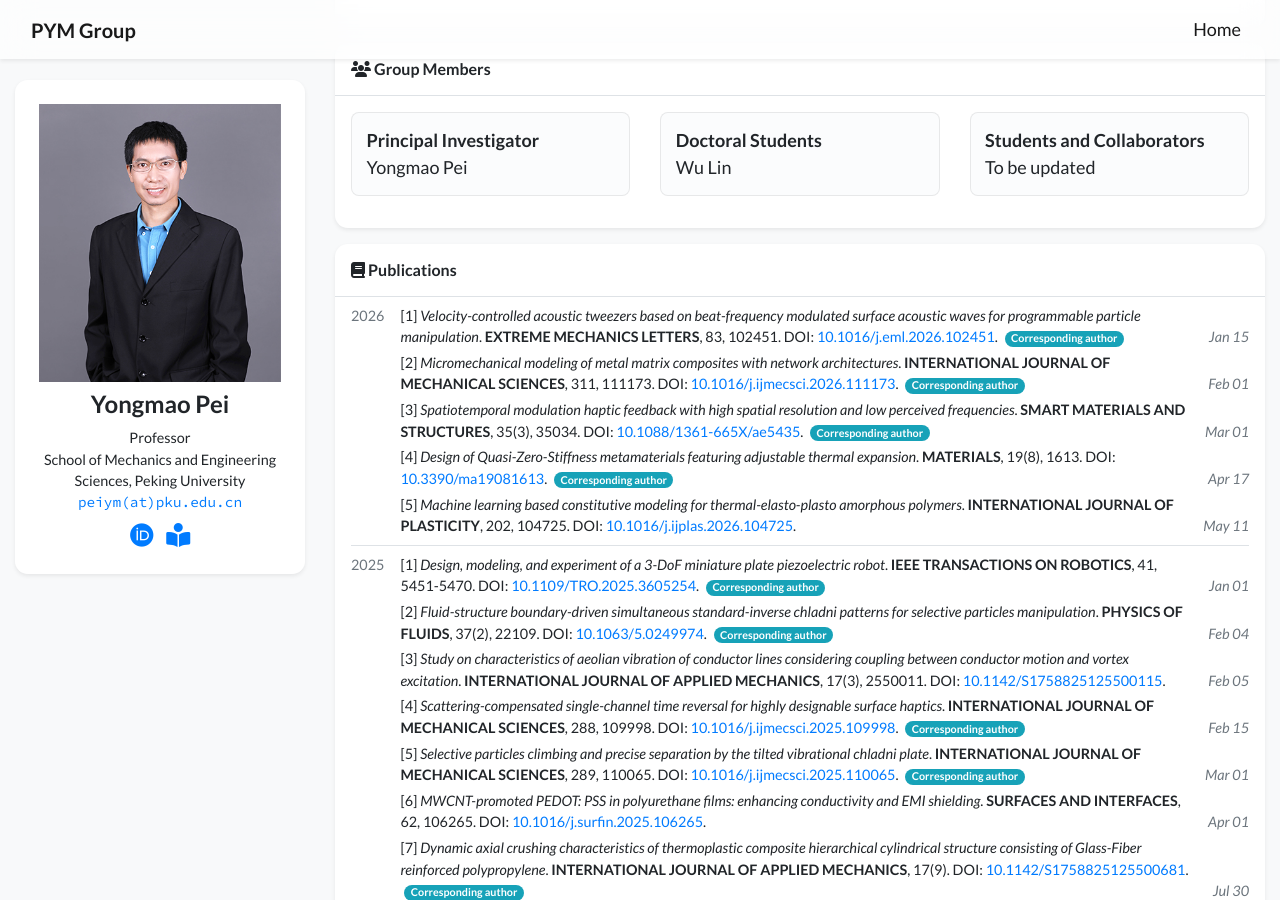
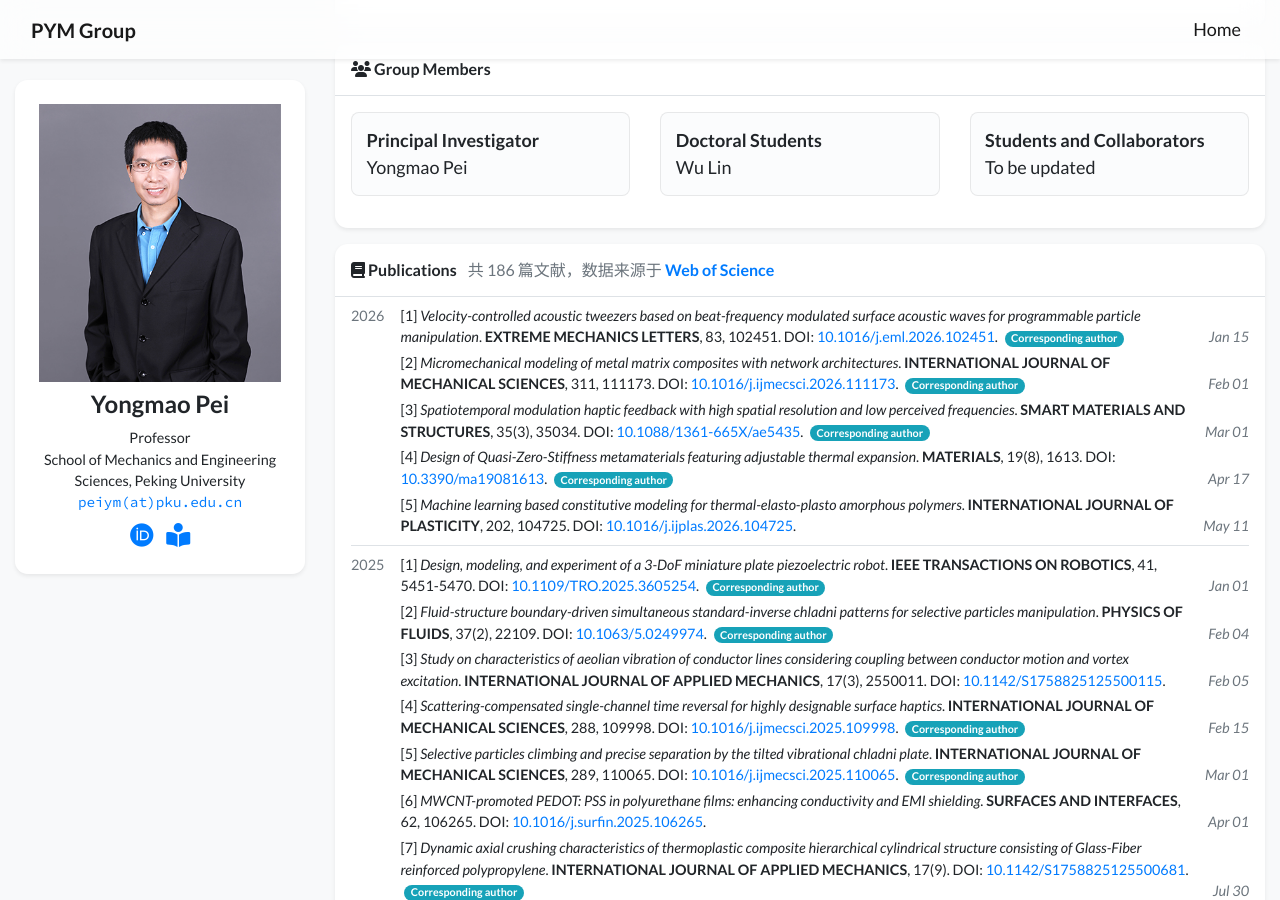
Before and after one commit to WuLin0919/PYM-GROUP, a Jekyll site: the page built from index.html, in a window 1280 px wide and 900 px high, scrolled down 968 px. Built offline with Jekyll 4.4.1, drawn with Linux system fonts in a browser that asks for light colours; nearby versions of some CDN libraries; a style sheet for code colours, icons or effects is not loaded.

Commit message:
Link Web of Science source to official website

```diff
--- a/_includes/widgets/news_card.html
+++ b/_includes/widgets/news_card.html
@@ -1,7 +1,13 @@
 {% assign news_by_year = site.data.news | sort: "date" | reverse | slice: 0, include.limit | group_by_exp: "item", "item.date | date: '%Y'" -%}
 
 <div class="my-3 bg-white shadow-sm rounded-xl">
-    <h6 class="p-3 mb-0 border-bottom border-gray"><i class="fas fa-book"></i> Publications</h6>
+    <h6 class="p-3 mb-0 border-bottom border-gray">
+        <i class="fas fa-book"></i> Publications
+        <span class="ml-2 font-weight-normal text-muted">
+            共 {{ site.data.news | size }} 篇文献，数据来源于
+            <a href="https://webofscience.clarivate.cn/wos/" target="_blank" rel="noopener noreferrer"><strong>Web of Science</strong></a>
+        </span>
+    </h6>
     <div class="px-3 pb-1 small">
         {% for year in news_by_year %}
         <div class="media py-1 {% if not_first -%}border-top border-gray{%- endif %}">
```
